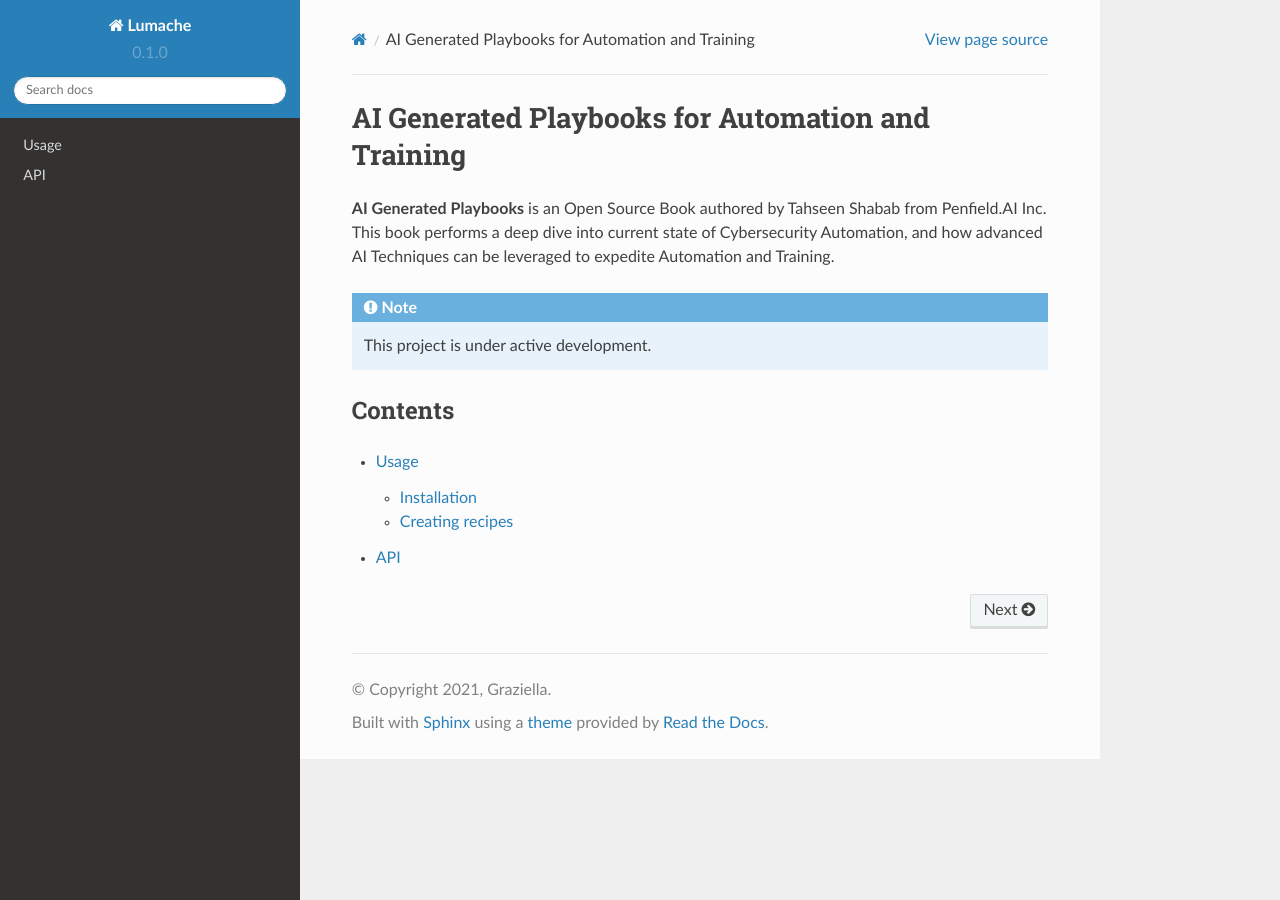
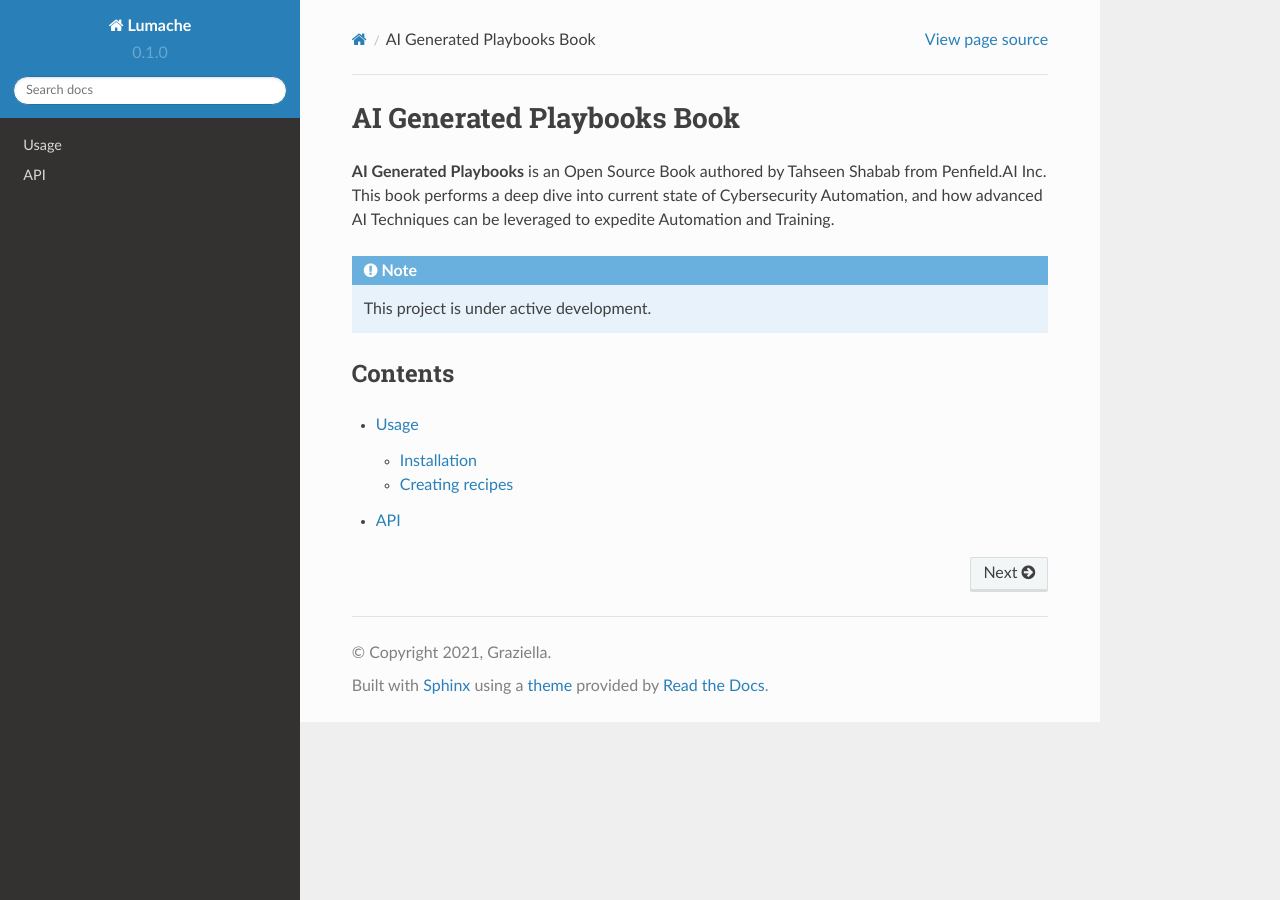
Before and after one commit to thshabab/AI_Generated_Playbooks, a Sphinx documentation site: the page built from docs/source/index.rst, in a window 1280 px wide. Built offline with Sphinx 7.4.7 and the Read the Docs theme 2.0.0, drawn with Linux system fonts in a browser that asks for light colours.

Commit message:
Update index.rst

```diff
--- a/docs/source/index.rst
+++ b/docs/source/index.rst
@@ -1,4 +1,4 @@
-AI Generated Playbooks for Automation and Training
+AI Generated Playbooks Book
 ===================================
 
 **AI Generated Playbooks** is an Open Source Book authored by Tahseen Shabab from Penfield.AI Inc. This book performs a deep dive into current state of Cybersecurity Automation, and how advanced AI Techniques can be leveraged to expedite Automation and Training.
```
